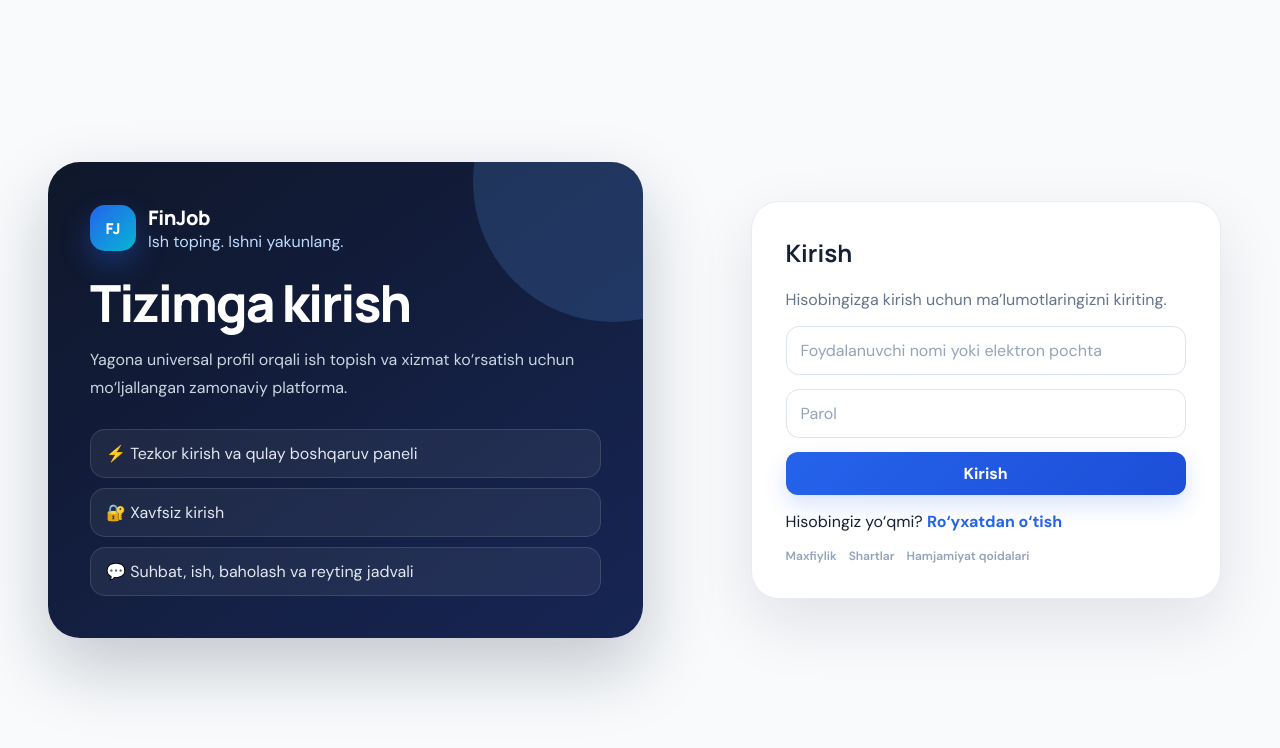
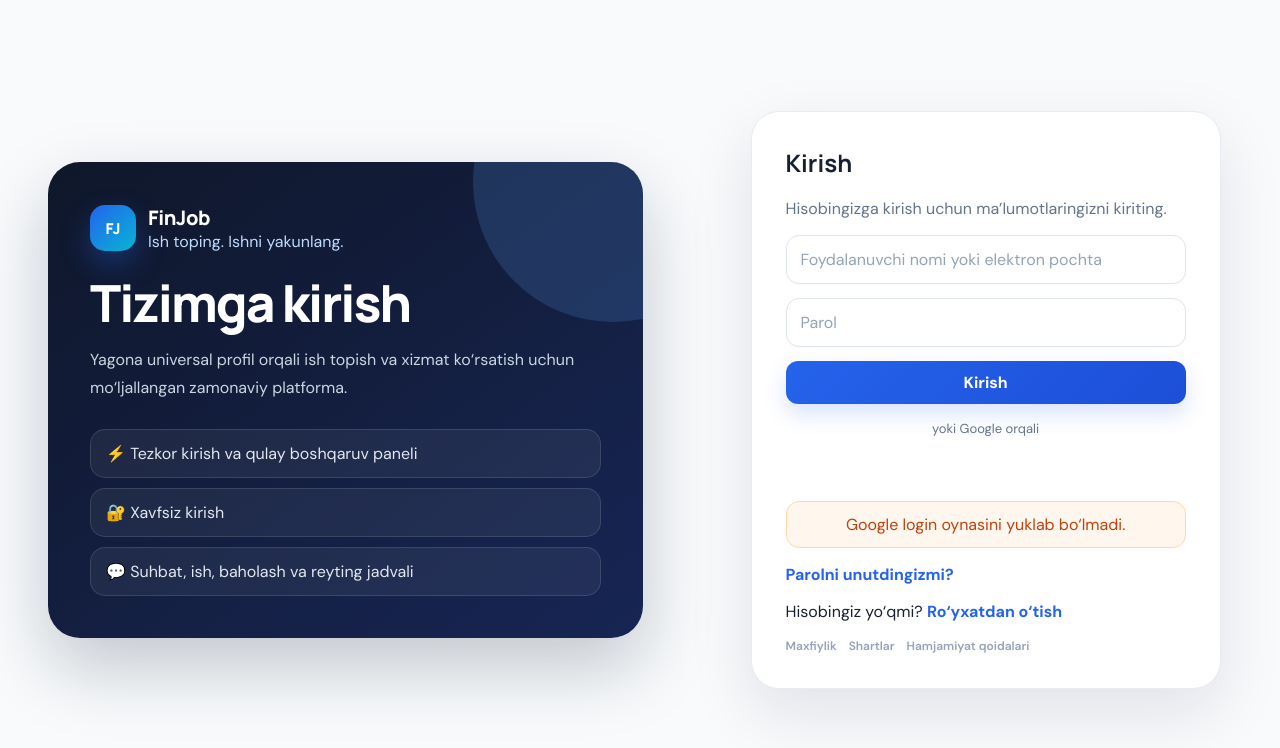
Before and after one commit to XudayberganovAllanazar1211/Job-Application-Loyiha, a React (Vite) app in the folder frontend/: page /login in a window 1280 px wide. Shown: the top 748 px of the page. Built offline with nearby package versions, Linux system fonts and the light colour scheme; no server answers.

Commit message:
Add Google login and forgot password link

```diff
--- a/frontend/src/pages/Login.jsx
+++ b/frontend/src/pages/Login.jsx
@@ -1,6 +1,7 @@
 import { useState } from "react"
 import { Link, useNavigate } from "react-router-dom"
 import { api } from "../api"
+import GoogleAuthButton from "../components/GoogleAuthButton"
 
 export default function Login() {
     // Endi username maydoniga ham username, ham email yozib kirish mumkin
@@ -8,6 +9,29 @@ export default function Login() {
     const [notice, setNotice] = useState("")
     const [loading, setLoading] = useState(false)
     const navigate = useNavigate()
+
+    const handleGoogleSuccess = async (credential) => {
+        setNotice("")
+        setLoading(true)
+
+        const result = await api("/auth/google", {
+            method: "POST",
+            body: { credential }
+        })
+
+        if (result?.token) {
+            localStorage.setItem("token", result.token)
+            const profile = await api("/profile", { token: result.token })
+            if (profile?.id) {
+                localStorage.setItem("user", JSON.stringify(profile))
+            }
+            navigate("/")
+            return
+        }
+
+        setLoading(false)
+        setNotice(result?.msg || "Google orqali kirishda xatolik yuz berdi.")
+    }
 
     const submit = async (e) => {
         e.preventDefault()
@@ -89,7 +113,16 @@ export default function Login() {
                         </button>
                     </form>
 
+                    <div style={{ textAlign: "center", marginTop: 16 }}>
+                        <div className="muted" style={{ fontSize: 13, marginBottom: 4 }}>yoki Google orqali</div>
+                        <GoogleAuthButton onSuccess={handleGoogleSuccess} disabled={loading} />
+                    </div>
+
                     <p style={{ marginTop: 16 }}>
+                        <Link className="link" to="/forgot-password">Parolni unutdingizmi?</Link>
+                    </p>
+
+                    <p style={{ marginTop: 8 }}>
                         Hisobingiz yo‘qmi? <Link className="link" to="/register">Ro‘yxatdan o‘tish</Link>
                     </p>
                     <div className="auth-legal-links">
```
